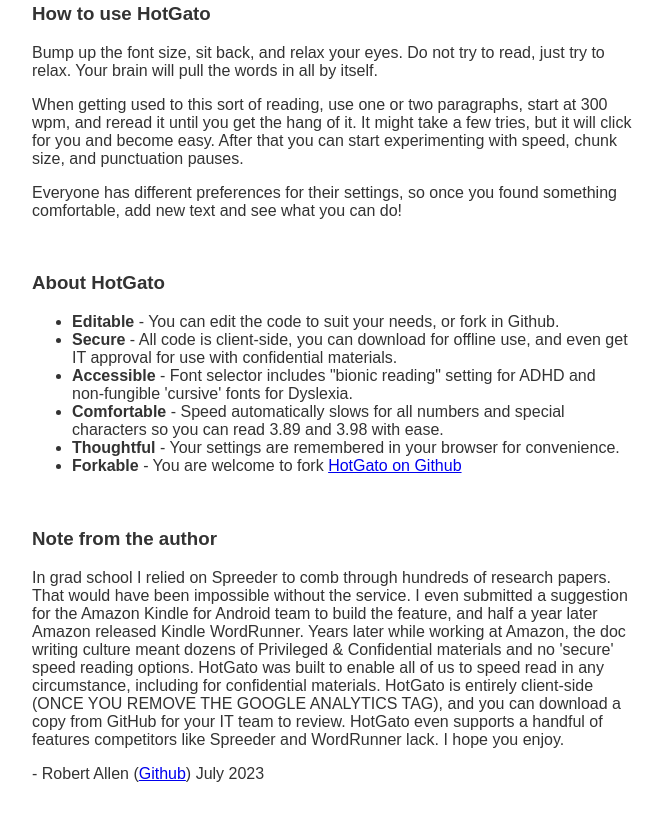
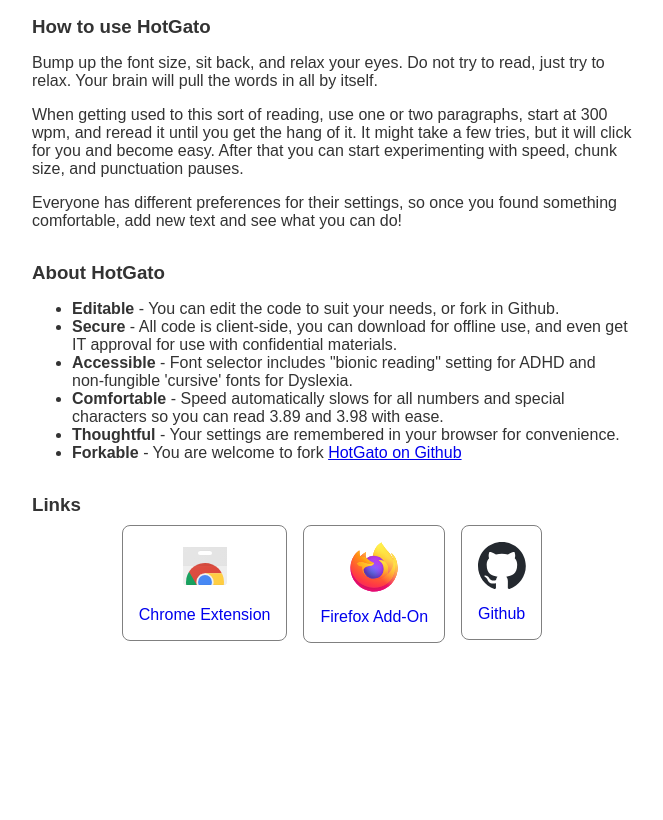
Before and after one commit to TheRedJalapeno/HotGato_SpeedReader, a plain HTML site: page index.htm in a window 1280 px wide. Shown: the part 864-1684 px from the top of the page, without its empty margins (308-971 px from the left). After the commit the page ends 1535 px from the top, so only its background shows below. Drawn offline with Linux system fonts and the light colour scheme.

Commit message:
add links
add links to extension stores, rm personal message

```diff
--- a/index.htm
+++ b/index.htm
@@ -1,5 +1,6 @@
 <!DOCTYPE html>
 <html lang="en">
+
 <head>
   <meta charset="UTF-8">
   <meta name="viewport" content="width=device-width, initial-scale=1.0">
@@ -8,6 +9,7 @@
   <script src="core.js" defer></script>
   <link rel="stylesheet" href="style.css">
 </head>
+
 <body>
   <div class="mainContainer">
     <img class="icon" src="hotgato_400.jpg">
@@ -19,7 +21,7 @@
     </div>
     <div class="inputContainer">
       <div class="inputblock">
-        <input type="range" id="fontSize" min="10" max="80" value="25"/>
+        <input type="range" id="fontSize" min="10" max="80" value="25" />
         <label for="fontSize">
           Font Size:
           <span id="fontValue">20</span>
@@ -27,7 +29,7 @@
         </label>
       </div>
       <div class="inputblock">
-        <input type="range" id="speedSelector" min="100" max="1500" step="100" value="100"/>
+        <input type="range" id="speedSelector" min="100" max="1500" step="100" value="100" />
         <label for="speedSelector">
           Reading Speed:
           <span id="speedValue">100</span>
@@ -35,7 +37,7 @@
         </label>
       </div>
       <div class="inputblock">
-        <input type="range" id="chunkSize" min="1" max="6" value="1"/>
+        <input type="range" id="chunkSize" min="1" max="6" value="1" />
         <label for="chunkSize">
           Chunk Size:
           <span id="chunkValue">1</span>
@@ -43,7 +45,7 @@
         </label>
       </div>
       <div class="inputblock">
-        <input type="range" id="pauseSpeedSelector" min="1" max="10" step=".5" value="4"/>
+        <input type="range" id="pauseSpeedSelector" min="1" max="10" step=".5" value="4" />
         <label for="pauseSpeedSelector">
           Punctuation Pause:
           <span id="pauseSpeedValue">4</span>
@@ -57,7 +59,7 @@
           <option selected value="sans-serif">Sans-Serif</option>
           <option value="serif">Serif</option>
           <option value="monospace">Monospace</option>
-            <!-- include any other fonts you'd like here... -->
+          <!-- include other fonts -->
         </select>
         <label for="fontFamily">Font Family</label>
       </div>
@@ -66,46 +68,90 @@
         <textarea id="textInput" placeholder="Enter your text here..."></textarea>
       </div>
       <br>
+      <!-- Instructions -->
       <div>
         <h3>How to use HotGato</h3>
-        <p>Bump up the font size, sit back, and relax your eyes. Do not try to read, just try to relax. Your brain will pull the words in all by itself.</p>
-        <p>When getting used to this sort of reading, use one or two paragraphs, start at 300 wpm, and reread it until you get the hang of it. It might take a few tries, but it will click for you and become easy. After that you can start experimenting with speed, chunk size, and punctuation pauses.</p>
-        <p>Everyone has different preferences for their settings, so once you found something comfortable, add new text and see what you can do!</p>
-        <br>
+        <p>Bump up the font size, sit back, and relax your eyes. Do not try to read, just try to relax. Your brain will
+          pull the words in all by itself.</p>
+        <p>When getting used to this sort of reading, use one or two paragraphs, start at 300 wpm, and reread it until
+          you get the hang of it. It might take a few tries, but it will click for you and become easy. After that you
+          can start experimenting with speed, chunk size, and punctuation pauses.</p>
+        <p>Everyone has different preferences for their settings, so once you found something comfortable, add new text
+          and see what you can do!</p>
+
+        <!-- About -->
         <h3>About HotGato</h3>
         <ul>
           <li><strong>Editable</strong> - You can edit the code to suit your needs, or fork in Github.</li>
-          <li><strong>Secure</strong> - All code is client-side, you can download for offline use, and even get IT approval for use with confidential materials.</li>
-          <li><strong>Accessible</strong> - Font selector includes "bionic reading" setting for ADHD and non-fungible 'cursive' fonts for Dyslexia.</li>
-          <li><strong>Comfortable</strong> - Speed automatically slows for all numbers and special characters so you can read 3.89 and 3.98 with ease.</li>
+          <li><strong>Secure</strong> - All code is client-side, you can download for offline use, and even get IT
+            approval for use with confidential materials.</li>
+          <li><strong>Accessible</strong> - Font selector includes "bionic reading" setting for ADHD and non-fungible
+            'cursive' fonts for Dyslexia.</li>
+          <li><strong>Comfortable</strong> - Speed automatically slows for all numbers and special characters so you can
+            read 3.89 and 3.98 with ease.</li>
           <li><strong>Thoughtful</strong> - Your settings are remembered in your browser for convenience.</li>
-          <li><strong>Forkable</strong> - You are welcome to fork <a href="https://github.com/TheRedJalapeno/HotGato_SpeedReader">HotGato on Github</a></li>
+          <li><strong>Forkable</strong> - You are welcome to fork <a
+              href="https://github.com/TheRedJalapeno/HotGato_SpeedReader">HotGato on Github</a></li>
         </ul>
+
+        <!-- External Links -->
+        <h3>Links</h3>
+        <div class="container">
+
+          <a class="extlinks" href="https://chromewebstore.google.com/detail/hotgato-speed-reader/ogecmlkfllamfilgdigmaifjcbmfhgib">
+            <div class="sidebyside">
+              <img class="linklogo" src="chrome.svg"><p>Chrome Extension</p>
+            </div></a>
+
+          <a class="extlinks" href="https://addons.mozilla.org/en-US/firefox/addon/hotgato-speed-reader/">
+            <div class="sidebyside">
+              <img class="linklogo" src="firefox.svg"><p>Firefox Add-On</p>
+            </div></a>
+
+          <a class="extlinks" href="https://github.com/TheRedJalapeno/HotGato_SpeedReader">
+            <div class="sidebyside">
+              <img class="linklogo" src="github.svg"><p>Github</p>
+            </div></a>
+        </div>
+
+        <!-- Personal Note
+        <h3>Note from the author</h3>
+        <p>In grad school I relied on Spreeder to comb through hundreds of research papers. That would have been
+          impossible without the service. I even submitted a suggestion for the Amazon Kindle for Android team to build
+          the feature, and half a year later Amazon released Kindle WordRunner. Years later while working at Amazon, the
+          doc writing culture meant dozens of Privileged & Confidential materials and no 'secure' speed reading options.
+          HotGato was built to enable all of us to speed read in any circumstance, including for confidential materials.
+          HotGato is entirely client-side (ONCE YOU REMOVE THE GOOGLE ANALYTICS TAG), and you can download a copy from
+          GitHub for your IT team to review. HotGato even supports a handful of features competitors like Spreeder and
+          WordRunner lack. I hope you enjoy.</p>
+        <p>- Robert Allen (<a href="https://github.com/TheRedJalapeno/HotGato_SpeedReader">Github</a>) July 2023</p>
         <br>
-        <h3>Note from the author</h3>
-        <p>In grad school I relied on Spreeder to comb through hundreds of research papers. That would have been impossible without the service. I even submitted a suggestion for the Amazon Kindle for Android team to build the feature, and half a year later Amazon released Kindle WordRunner. Years later while working at Amazon, the doc writing culture meant dozens of Privileged & Confidential materials and no 'secure' speed reading options. HotGato was built to enable all of us to speed read in any circumstance, including for confidential materials. HotGato is entirely client-side (ONCE YOU REMOVE THE GOOGLE ANALYTICS TAG), and you can download a copy from GitHub for your IT team to review. HotGato even supports a handful of features competitors like Spreeder and WordRunner lack. I hope you enjoy.</p>
-        <p>- Robert Allen (<a href="https://github.com/TheRedJalapeno/HotGato_SpeedReader">Github</a>) July 2023</p>
+        -->
       </div>
     </div>
   </div>
 
-
   <!-- About the author -->
-    <div id="about" style="position: fixed; bottom: 10px; left: 10px; z-index: 1000; font-family: sans-serif;">
-      <div id="about-trigger" style="width: 45px; height: 45px; background-color: white; border-radius: 8px; box-shadow: 0px 4px 8px rgba(0, 0, 0, 0.1); display: flex; justify-content: center; align-items: center; cursor: pointer; font-size: 24px;">?</div>
-      <div id="about-box" style="display: none; width: 300px; background-color: white; border-radius: 8px; box-shadow: 0px 4px 8px rgba(0, 0, 0, 0.1); padding: 15px; position: absolute; bottom: 55px; left: 0;">
+  <div id=" about" style="position: fixed; bottom: 10px; left: 10px; z-index: 1000; font-family: sans-serif;">
+    <div id="about-trigger"
+      style="width: 45px; height: 45px; background-color: white; border-radius: 8px; box-shadow: 0px 4px 8px rgba(0, 0, 0, 0.1); display: flex; justify-content: center; align-items: center; cursor: pointer; font-size: 24px;">
+      ?</div>
+    <div id="about-box"
+      style="display: none; width: 300px; background-color: white; border-radius: 8px; box-shadow: 0px 4px 8px rgba(0, 0, 0, 0.1); padding: 15px; position: absolute; bottom: 55px; left: 0;">
       <div style="max-height: 300px; overflow-y: auto;">
         <p class="headline" style="font-size: 1.1em; font-weight: bold; margin: 10px 0;">About the Author</p>
-              <p style="margin: 10px 0;">Robert is an absurdist, a futurist, and an absurd futurist. This site is made with love.</p>
+        <p style="margin: 10px 0;">Robert is an absurdist, a futurist, and an absurd futurist. This site is made
+          with love.</p>
         <a href="https://github.com/TheRedJalapeno/">GitHub Profile</a>
       </div>
     </div>
   </div>
+
   <!-- Google tag (gtag.js) -->
   <script async src="https://www.googletagmanager.com/gtag/js?id=G-2SDKE8KJHN"></script>
   <script>
     window.dataLayer = window.dataLayer || [];
-      function gtag(){dataLayer.push(arguments);}
+    function gtag() { dataLayer.push(arguments); }
     gtag('js', new Date());
 
     gtag('config', 'G-2SDKE8KJHN');
@@ -116,4 +162,5 @@
     crossorigin="anonymous"></script>
 
 </body>
+
 </html>
--- a/style.css
+++ b/style.css
@@ -5,6 +5,11 @@
 .body-serif {    font-family: serif;}
 .body-monospace {    font-family: monospace;}
 
+
+h1, h2, h3 {
+  margin-top: 1.7em;
+  margin-bottom: .5em;
+}
 
 
 body {
@@ -88,6 +93,37 @@ button {
   color: inherit;
 }
 
+
+.container {
+  display: flex;
+  flex-direction: row;
+  flex-wrap: wrap;
+  gap: 1em;
+  justify-content: center;
+}
+a.extlinks {
+  padding: 0;
+}
+div.sidebyside {
+  display: inline-block;
+  margin: auto;
+  border: 1px solid gray;
+  border-radius: 8px;
+}
+img.linklogo {
+  width: 48px;
+  height: auto;
+  display: block;
+  padding-top: 1em;
+  margin: auto;
+}
+.sidebyside p {
+  display: block;
+  margin: 1em;
+  text-align: center;
+}
+
+
 @media only screen and (max-width: 480px) {
   body {
   color: #333;
```
Also changed, not shown: chrome.svg (added), firefox.svg (added), github.svg (added). Lines whose indentation alone changed are shown as unchanged.
